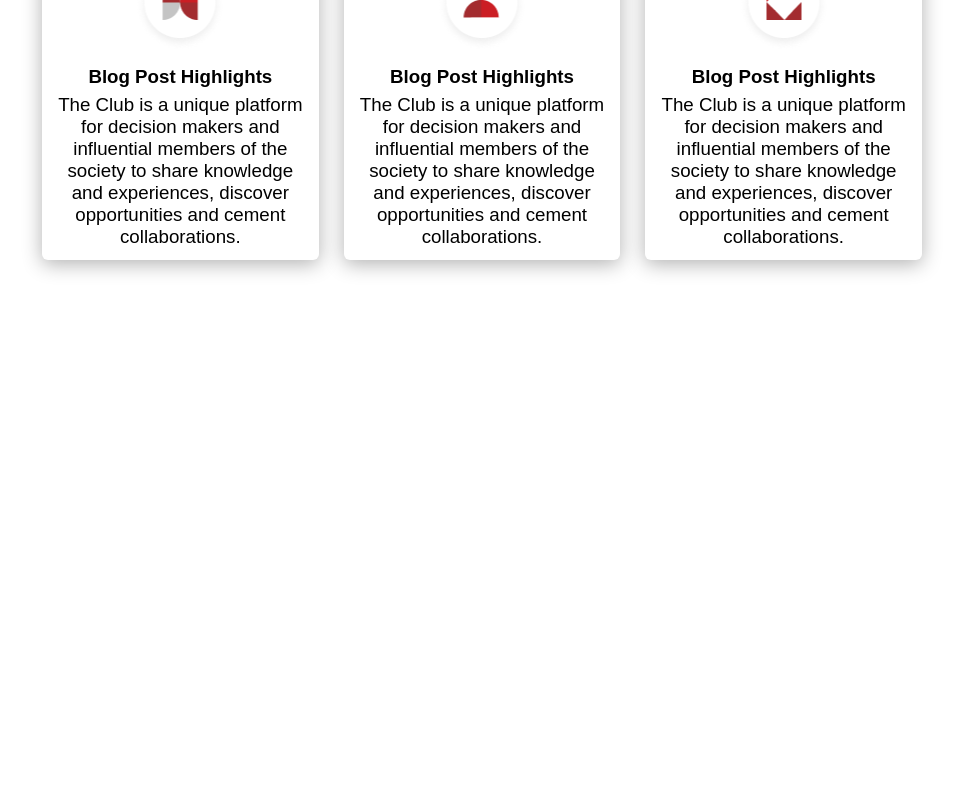
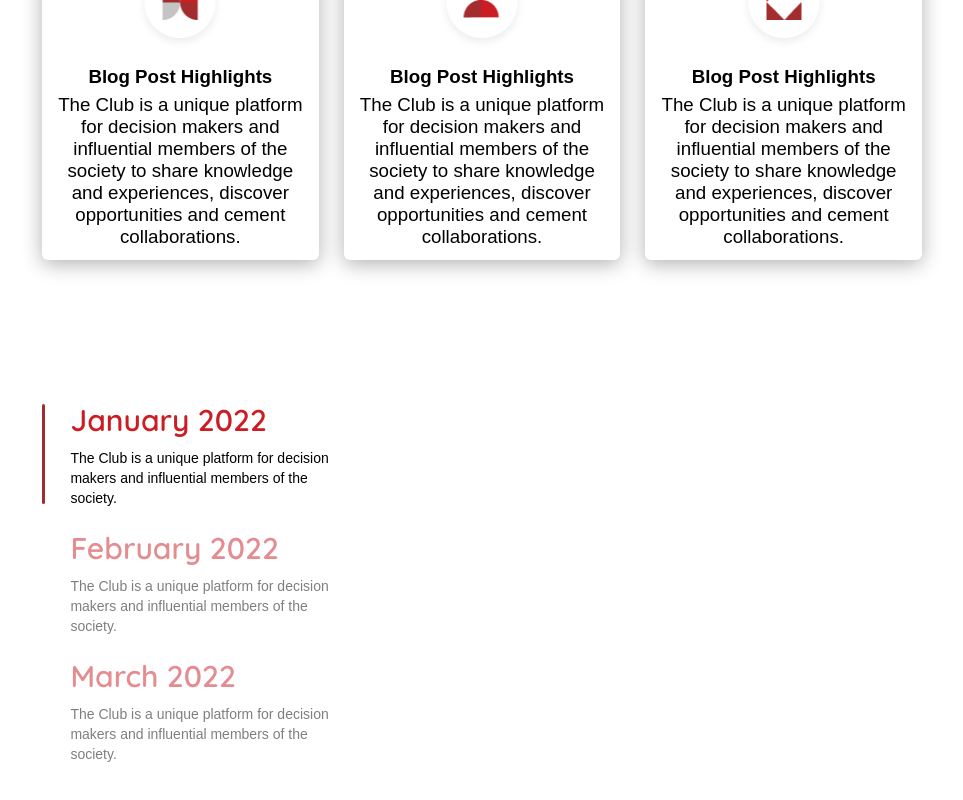
Before and after one commit to DrRichadams/dbn-web, a React (Create React App) app: page / in a window 1280 px wide. Shown: the part 1669-2469 px from the top of the page, without its empty margins (158-1121 px from the left). Before the commit the page ends 2059 px from the top, so only its background shows below. Built offline with nearby package versions, Linux system fonts and the light colour scheme; a web font is replaced by a local one.

Commit message:
Initial commit

```diff
--- a/src/components/LandingPage.js
+++ b/src/components/LandingPage.js
@@ -3,6 +3,7 @@ import "../stylesFolder/landing_page.css"
 import BannerSliderHome from "./features/landingPage/BannerSliderHome"
 import AboutSect from "./features/landingPage/AboutSect"
 import BlogPostHighlights from "./features/landingPage/BlogPostHighlights"
+import UpcomingEvents from "./features/landingPage/UpcomingEvents"
 
 const LandingPage = () => {
     return(
@@ -10,6 +11,7 @@ const LandingPage = () => {
             <BannerSliderHome />
             <AboutSect />
             <BlogPostHighlights />
+            <UpcomingEvents />
         </div>
     )
 }
--- /dev/null
+++ b/src/components/features/landingPage/UpcomingEvents.js
@@ -0,0 +1,57 @@
+import React, { useState } from "react"
+import "../../../stylesFolder/upcoming_events_home.css"
+import { v4 as uuidv4 } from "uuid"
+
+const UpcomingEvents = () => {
+
+    const [ selected, setSelected ] = useState(1)
+    const [ eventsData, setEventsData ] = useState([
+        {
+            id: uuidv4(),
+            smallDate: "January 2022",
+            bigDate: "12-01-2022",
+            story: "The Club is a unique platform for decision makers and influential members of the society."
+        },
+        {
+            id: uuidv4(),
+            smallDate: "February 2022",
+            bigDate: "12-01-2022",
+            story: "The Club is a unique platform for decision makers and influential members of the society."
+        },
+        {
+            id: uuidv4(),
+            smallDate: "March 2022",
+            bigDate: "12-01-2022",
+            story: "The Club is a unique platform for decision makers and influential members of the society."
+        },
+    ])
+    return (
+        <div className="upcoming_events_container">
+            <div className="upEventsLeft">
+                {
+                    eventsData.map((item, index) => (
+                        <div className="uEventBox" style={{
+                            opacity: selected === index + 1 ? "1" : "0.5"
+                        }}>
+                            <div className="uEvent_box_vSlide" style={{
+                                backgroundColor: selected === index + 1 ? "#A32C2F" : "transparent"
+                            }}></div>
+                            <div className="uEvent_box_contents">
+                                <div className="ue_date">{item.smallDate}</div>
+                                <div className="ue_paragraph">
+                                    {/* The Club is a unique platform for decision makers and influential members of the society. */}
+                                    {
+                                        item.story
+                                    }
+                                </div>
+                            </div>
+                        </div>
+                    ))
+                }
+            </div>
+            <div className="upEventsRight"></div>
+        </div>
+    )
+}
+
+export default UpcomingEvents
--- /dev/null
+++ b/src/stylesFolder/upcoming_events_home.css
@@ -0,0 +1,51 @@
+.upcoming_events_container {
+    /* background-color: red; */
+    padding: 20px;
+    margin-bottom: 50px;
+    min-height: 75vh;
+    display: grid;
+    grid-template-columns: repeat(3, 1fr);
+}
+
+.upEventsLeft {
+    grid-column: span 1;
+}
+.upEventsRight {
+    grid-column: span 2;
+}
+
+.uEventBox {
+    display: flex;
+    align-items: center;
+    margin-bottom: 20px;
+}
+
+.uEvent_box_vSlide {
+    background-color: #A32C2F;
+    width: 7px;
+    height: 100px;
+    border-radius: 4px;
+    margin-right: 25px;
+}
+
+
+.ue_date {
+    font-family: 'Quicksand';
+    font-style: normal;
+    font-weight: 600;
+    font-size: 30px;
+    line-height: 40px;
+    color: #CB1E24;
+    margin-bottom: 8px;
+}
+
+.ue_paragraph {
+    font-family: sans-serif;
+    font-style: normal;
+    font-weight: 400;
+    font-size: 14px;
+    line-height: 20px;
+    display: flex;
+    align-items: center;
+    color: #000000;
+}
```
